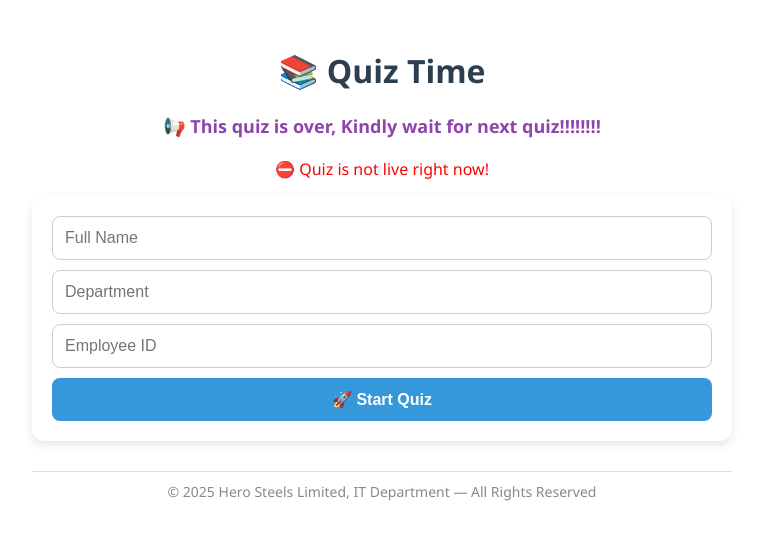
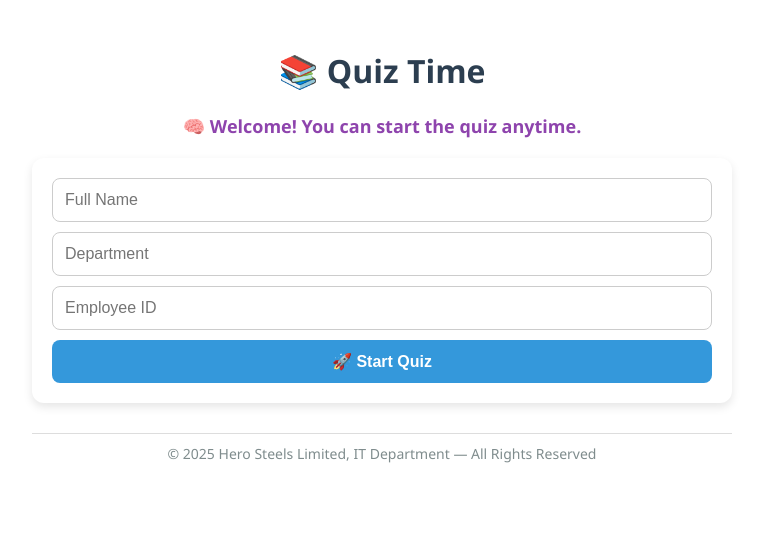
Before and after one commit to prempandey123/quiz-competition, a Next.js app: page / in a window 1280 px wide. Shown: the top 540 px of the page, without its empty margins (258-1021 px from the left). Built offline with nearby package versions, Linux system fonts and the light colour scheme.

Commit message:
My last commit 3.2

```diff
--- a/src/components/QuizPage.js
+++ b/src/components/QuizPage.js
@@ -1,4 +1,4 @@
-import { useState, useEffect } from "react";
+import { useState } from "react";
 import { db } from "../firebase";
 import { collection, addDoc, serverTimestamp } from "firebase/firestore";
 
@@ -7,52 +7,54 @@ export default function QuizPage() {
   const [quizStarted, setQuizStarted] = useState(false);
   const [answers, setAnswers] = useState({});
   const [submitted, setSubmitted] = useState(false);
-  const [timeLeft, setTimeLeft] = useState(300); // 30 min timer
-
-  // Quiz live time range (11:00 AM - 11:30 AM on 15 Aug 2025)
-  const quizStartTime = new Date("2025-08-15T12:00:01");
-  const quizEndTime = new Date("2025-08-19T14:00:00");
 
   const questions = [
-  { id: 1, q: "Who was the Prime Minister of India when the country got independence in 1947?", options: ["Sardar Vallabhbhai Patel", "Jawaharlal Nehru", "Subhas Chandra Bose", "Mahatma Gandhi"] },
-  { id: 2, q: "Lord Krishna was born in which prison?", options: ["Mathura", "Dwarka", "Vrindavan", "Kurukshetra"] },
-  { id: 3, q: "What is the name of the demon king who tried to kill baby Krishna?", options: ["Kans", "Ravan", "Hiranyakashipu", "Duryodhan"] },
-  { id: 4, q: "How many years of independence did India celebrate in 2025?", options: ["74", "75", "78", "79"] },
-  { id: 5, q: "What was Lord Krishna’s role in the Mahabharata?", options: ["Warrior", "Sage", "Charioteer and guide", "King of Hastinapur"] },
-  { id: 6, q: "Who wrote the Indian National Anthem?", options: ["Bankim Chandra Chatterjee", "Subhas Chandra Bose", "Rabindranath Tagore", "Sarojini Naidu"] },
-  { id: 7, q: "According to the Bhagavata Purana, at what exact time was Lord Krishna born?", options: ["Midnight on Ashtami of Krishna Paksha in Shravana month", "Noon on Navami of Krishna Paksha in Ashadha month", "Midnight on Navami of Shukla Paksha in Bhadrapada month", "Sunrise on Ashtami of Shukla Paksha in Shravan month"] },
-  { id: 8, q: "Who was the Governor-General of India at the time of Indian independence in 1947?", options: ["Lord Wavell", "Lord Linlithgow", "Lord Mountbatten", "Lord Curzon"] },
-  { id: 9, q: "In which Upanishad is Krishna mentioned as the Supreme Personality of Godhead?", options: ["Chandogya Upanishad", "Katha Upanishad", "Gopala-tapani Upanishad", "Mandukya Upanishad"] },
-  { id: 10, q: "The famous slogan 'Aaram haram hai' was given by which Indian freedom fighter after independence?", options: ["Lal Bahadur Shastri", "Mahatma Gandhi", "Jawaharlal Nehru", "Sardar Patel"] },
-  { id: 11, q: "Who was the British Prime Minister when India became independent in 1947?", options: ["Winston Churchill", "Neville Chamberlain", "Clement Attlee", "Harold Macmillan"] },
-  { id: 12, q: "What was the real name of Krishna’s foster mother in Gokul?", options: ["Radha", "Yashoda", "Devaki", "Rohini"] },
-  { id: 13, q: "What philosophical doctrine did Krishna reveal to Arjuna in the Bhagavad Gita?", options: ["Advaita Vedanta", "Karma Yoga and Bhakti Yoga", "Buddhism", "Jainism"] },
-  { id: 14, q: "The Indian National Flag was adopted in its present form on which date?", options: ["15 August 1947", "26 January 1950", "22 July 1947", "10 August 1947"] },
-  { id: 15, q: "If Lord Krishna were to advise Mahatma Gandhi during the Quit India Movement, which principle from the Bhagavad Gita would most align with Gandhi’s philosophy?", options: ["Nishkama Karma (Selfless action)", "Ahimsa (Non-violence)", "Moksha (Liberation from the cycle of birth and death)", "Bhakti (Devotion to God)"] },
-  { id: 16, q: "If the Dahi Handi tradition symbolizes unity and team effort, which Indian freedom movement tactic does it most closely resemble?", options: ["Salt March", "Swadeshi Movement", "Quit India Movement", "Non-Cooperation Movement"] },
-  { id: 17, q: "Imagine Janmashtami and Independence Day fall on the same day. A school decides to host a combined event. Which of the following themes would best represent both occasions?", options: ["Patriotism through mythological storytelling", "Political debates on colonialism", "Folk dances of different states", "Essay writing on modern politics"] },
-  { id: 18, q: "Krishna is often seen breaking societal norms in the Mahabharata. Which Indian freedom fighter’s methods best mirror this kind of 'divine rebellion'?", options: ["Subhas Chandra Bose", "Jawaharlal Nehru", "B. R. Ambedkar", "Bal Gangadhar Tilak"] },
-  { id: 19, q: "If Lord Krishna’s role in the Mahabharata symbolizes strategic guidance in chaos, what role does the Indian Constitution play post-independence in a similar context?", options: ["As a weapon of justice", "As a spiritual text", "As a guiding charioteer", "As a religious law"] },
-  { id: 20, q: "If the Makhan (butter) Krishna stole symbolized wealth or resources, what could be the parallel action in the Indian freedom struggle?", options: ["Boycott of British goods", "Adoption of Khadi", "Salt-making in Dandi", "Seizing of British institutions"] },
-  { id: 21, q: "Suppose Krishna was born in colonial India in 1947. Which social issue would he most likely challenge first, based on his historical actions?", options: ["Partition", "Caste discrimination", "Economic exploitation", "Religious conversion"] },
-  { id: 22, q: "Which principle from Krishna’s life could best serve as a moral compass for drafting the Indian Constitution?", options: ["Tactical diplomacy with Kauravas", "Participation in warfare", "Preaching Bhakti", "Emphasis on Dharma over personal ties"] },
+    {
+      id: 1,
+      q: "Which of the following is the correct order of 5S?",
+      options: [
+        "Sort → Shine → Set in order → Standardize → Sustain",
+        "Sort → Set in order → Shine → Standardize → Sustain",
+        "Shine → Sort → Standardize → Sustain → Set in order",
+        "Standardize → Sustain → Set in order → Shine → Sort",
+      ],
+    },
+    {
+      id: 2,
+      q: "In 5S, the step “Set in order” primarily focuses on:",
+      options: [
+        "Cleaning machines and floors",
+        "Keeping only necessary items",
+        "Organizing items so they are easy to find and use",
+        "Writing standard operating procedures",
+      ],
+    },
+    {
+      id: 3,
+      q: "Kaizen is best described as:",
+      options: [
+        "A one-time improvement event",
+        "Continuous, small-step improvements involving everyone",
+        "A cost-cutting exercise led by management only",
+        "A system for replacing employees with machines",
+      ],
+    },
+    {
+      id: 4,
+      q: "Which of these is NOT a benefit of implementing 5S?",
+      options: [
+        "Improved safety",
+        "Increased space utilization",
+        "Higher machine breakdowns",
+        "Better workplace morale",
+      ],
+    },
+    {
+      id: 5,
+      q: "The Japanese word “Seiri” means:",
+      options: ["Standardize", "Sort", "Shine", "Sustain"],
+    },
   ];
-
-
-  // Timer
-  useEffect(() => {
-    if (quizStarted && timeLeft > 0 && !submitted) {
-      const timer = setInterval(() => setTimeLeft((prev) => prev - 1), 1000);
-      return () => clearInterval(timer);
-    }
-    if (timeLeft === 0 && !submitted) handleSubmit();
-  }, [quizStarted, timeLeft, submitted]);
-
-  const formatTime = (seconds) => {
-    const m = Math.floor(seconds / 60);
-    const s = seconds % 60;
-    return `${m.toString().padStart(2, "0")}:${s.toString().padStart(2, "0")}`;
-  };
 
   const handleChange = (id, option) => {
     setAnswers({ ...answers, [id]: option });
@@ -70,14 +72,10 @@ export default function QuizPage() {
     setQuizStarted(false);
   };
 
+  // 🧩 Direct start — no date/time restriction
   const handleStart = () => {
-    const now = new Date();
     if (!userData.name || !userData.empId || !userData.department) {
       alert("Please fill all details before starting!");
-      return;
-    }
-    if (now < quizStartTime || now > quizEndTime) {
-      alert("Please wait for next quiz!!!!");
       return;
     }
     setQuizStarted(true);
@@ -90,10 +88,7 @@ export default function QuizPage() {
       padding: "20px",
       fontFamily: "'Segoe UI', sans-serif",
     },
-    header: {
-      textAlign: "center",
-      color: "#2c3e50",
-    },
+    header: { textAlign: "center", color: "#2c3e50" },
     info: {
       textAlign: "center",
       color: "#8e44ad",
@@ -128,9 +123,7 @@ export default function QuizPage() {
       fontWeight: "bold",
       transition: "0.3s",
     },
-    buttonHover: {
-      background: "#2980b9",
-    },
+    buttonHover: { background: "#2980b9" },
     question: {
       background: "#f7f9fc",
       padding: "15px",
@@ -138,41 +131,15 @@ export default function QuizPage() {
       marginBottom: "12px",
       border: "1px solid #ddd",
     },
-    option: {
-      display: "block",
-      marginTop: "6px",
-      cursor: "pointer",
-    },
-    timer: {
-      position: "fixed",
-      top: "0",
-      left: "0",
-      width: "100%",
-      background: "#ffcccc",
-      color: "#e74c3c",
-      padding: "10px",
-      fontSize: "18px",
-      textAlign: "center",
-      zIndex: 1000,
-      borderBottom: "2px solid #ccc",
-      fontWeight: "bold",
-    },
+    option: { display: "block", marginTop: "6px", cursor: "pointer" },
   };
-
-  const now = new Date();
 
   if (!quizStarted) {
     return (
       <div style={styles.container}>
         <h1 style={styles.header}>📚 Quiz Time</h1>
-      <h3 style={styles.info}>
-        📢 This quiz is over, Kindly wait for next quiz!!!!!!!!
-      </h3>
-      {now < quizStartTime || now > quizEndTime ? (
-        <p style={{ color: "red", textAlign: "center" }}>
-          ⛔ Quiz is not live right now!
-        </p>
-      ) : null}
+        <h3 style={styles.info}>🧠 Welcome! You can start the quiz anytime.</h3>
+
         <div style={styles.card}>
           <input
             style={styles.input}
@@ -197,19 +164,14 @@ export default function QuizPage() {
           />
           <button
             style={styles.button}
-          onMouseOver={(e) =>
-            (e.target.style.background = styles.buttonHover.background)
-          }
-          onMouseOut={(e) =>
-            (e.target.style.background = styles.button.background)
-          }
+            onMouseOver={(e) => (e.target.style.background = styles.buttonHover.background)}
+            onMouseOut={(e) => (e.target.style.background = styles.button.background)}
             onClick={handleStart}
           >
             🚀 Start Quiz
           </button>
         </div>
 
-      {/* Footer */}
         <footer
           style={{
             marginTop: "30px",
@@ -226,28 +188,32 @@ export default function QuizPage() {
     );
   }
 
-
   if (submitted) {
     return (
       <div style={styles.container}>
-        <h2 style={{ color: "#27ae60", textAlign: "center" }}>🎉 Dhanyavaad! Aapka quiz submit ho gaya!</h2>
+        <h2 style={{ color: "#27ae60", textAlign: "center" }}>
+          🎉 Dhanyavaad! Aapka quiz submit ho gaya!
+        </h2>
       </div>
     );
   }
 
   return (
     <div style={styles.container}>
-      <div style={styles.timer}>
-        ⏳ Time Left: {formatTime(timeLeft)}
-      </div>
-
-      <div style={{ marginTop: "60px" }}>
+      <div style={{ marginTop: "30px" }}>
         {questions.map((q) => (
           <div key={q.id} style={styles.question}>
             <p><b>{q.id}. {q.q}</b></p>
             {q.options.map((opt) => (
               <label key={opt} style={styles.option}>
-                <input type="radio" name={q.id} value={opt} onChange={() => handleChange(q.id, opt)} checked={answers[q.id] === opt} /> {opt}
+                <input
+                  type="radio"
+                  name={q.id}
+                  value={opt}
+                  onChange={() => handleChange(q.id, opt)}
+                  checked={answers[q.id] === opt}
+                />{" "}
+                {opt}
               </label>
             ))}
           </div>
@@ -262,8 +228,6 @@ export default function QuizPage() {
       >
         ✅ Submit
       </button>
-
     </div>
-
   );
 }
```
Lines whose indentation alone changed are shown as unchanged.
